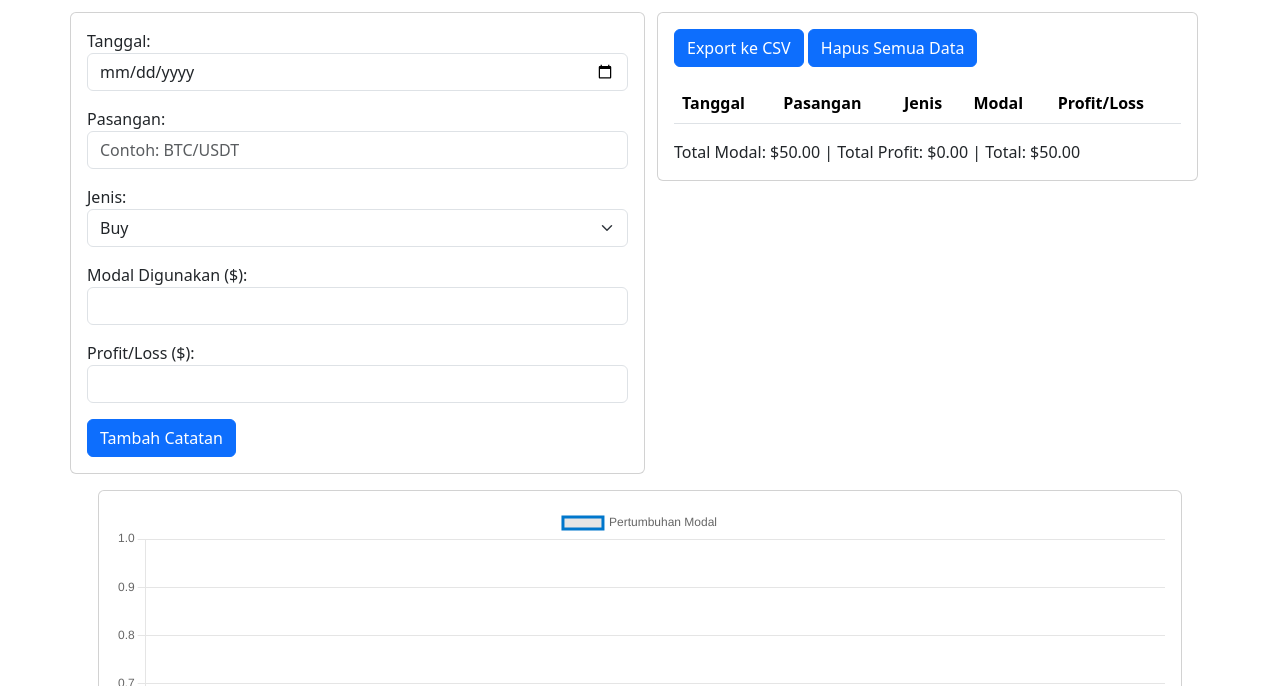
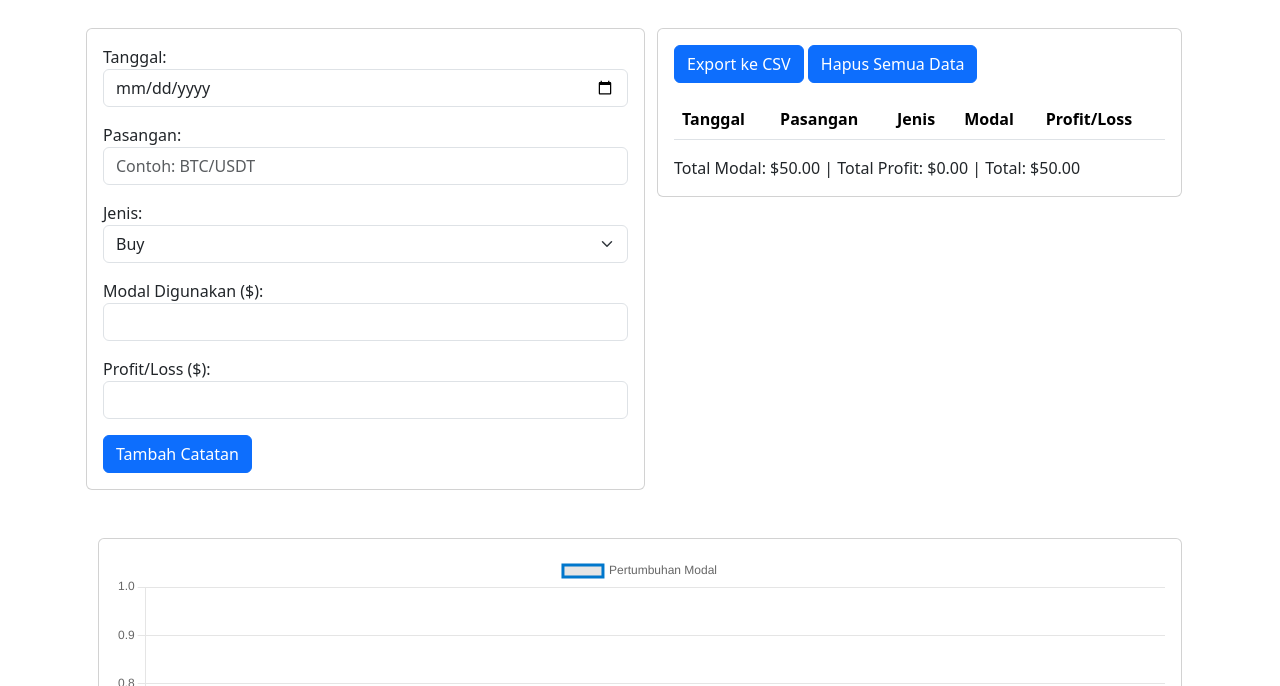
Before and after one commit to mmirzafahlefi/tradingtracker, a plain HTML site: page index.html in a window 1280 px wide. Shown: the part 114-800 px from the top of the page. Drawn offline with nearby package versions, Linux system fonts and the light colour scheme.

Commit message:
Update index.html

```diff
--- a/index.html
+++ b/index.html
@@ -17,8 +17,8 @@
         <h2>Modal Awal: $50 | Target: $20.000</h2>
         </div>
 
-        <div class="row">
-            <div class="col card p-3">
+        <div class="row p-3">
+            <div class="col col-sm card p-3 mb-3">
                 <form id="tradeForm">
                     <div class="mb-3">
                         <label>Tanggal:</label>
@@ -52,7 +52,7 @@
                 </form>
             </div>
 
-            <div class="col">
+            <div class="col col-sm">
                 <div class="card p-3">
                     <div class="controls mb-3">
                         <button onclick="exportToCSV()" class="btn btn-primary">Export ke CSV</button>
```
